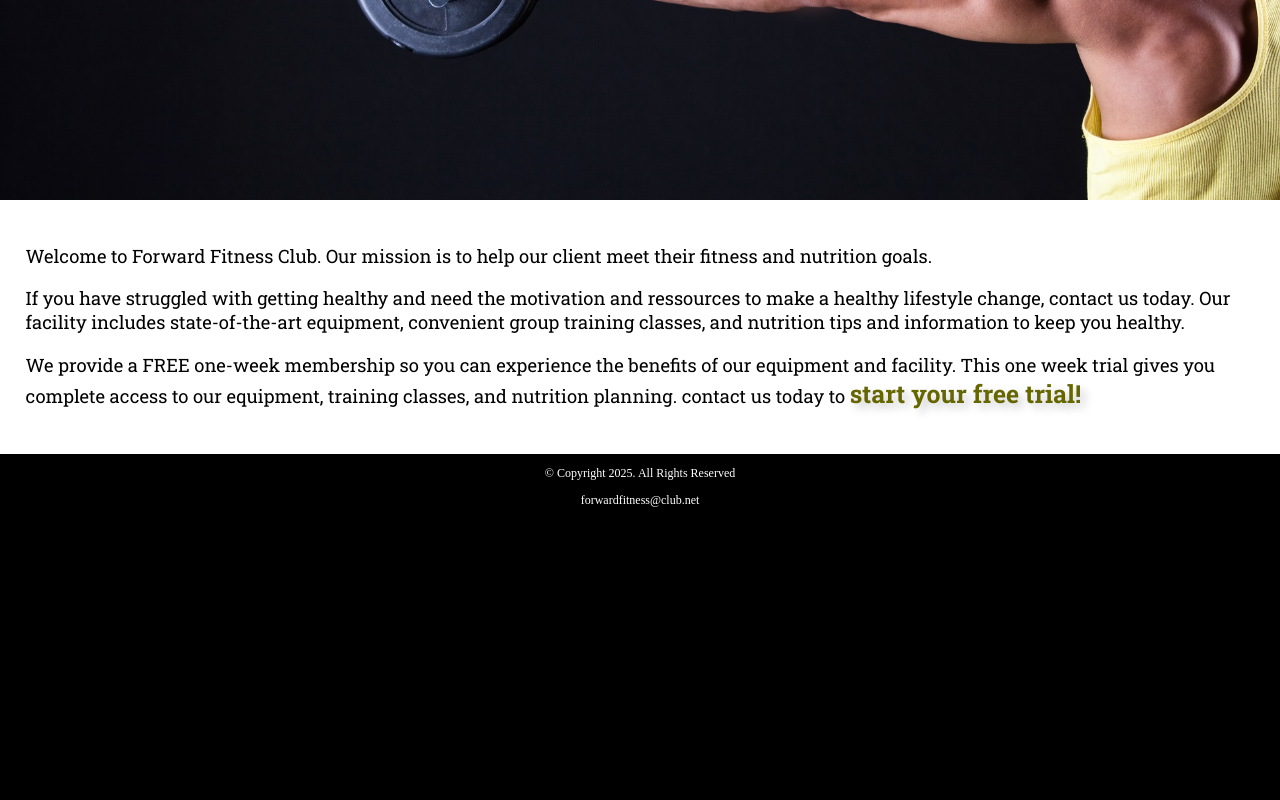
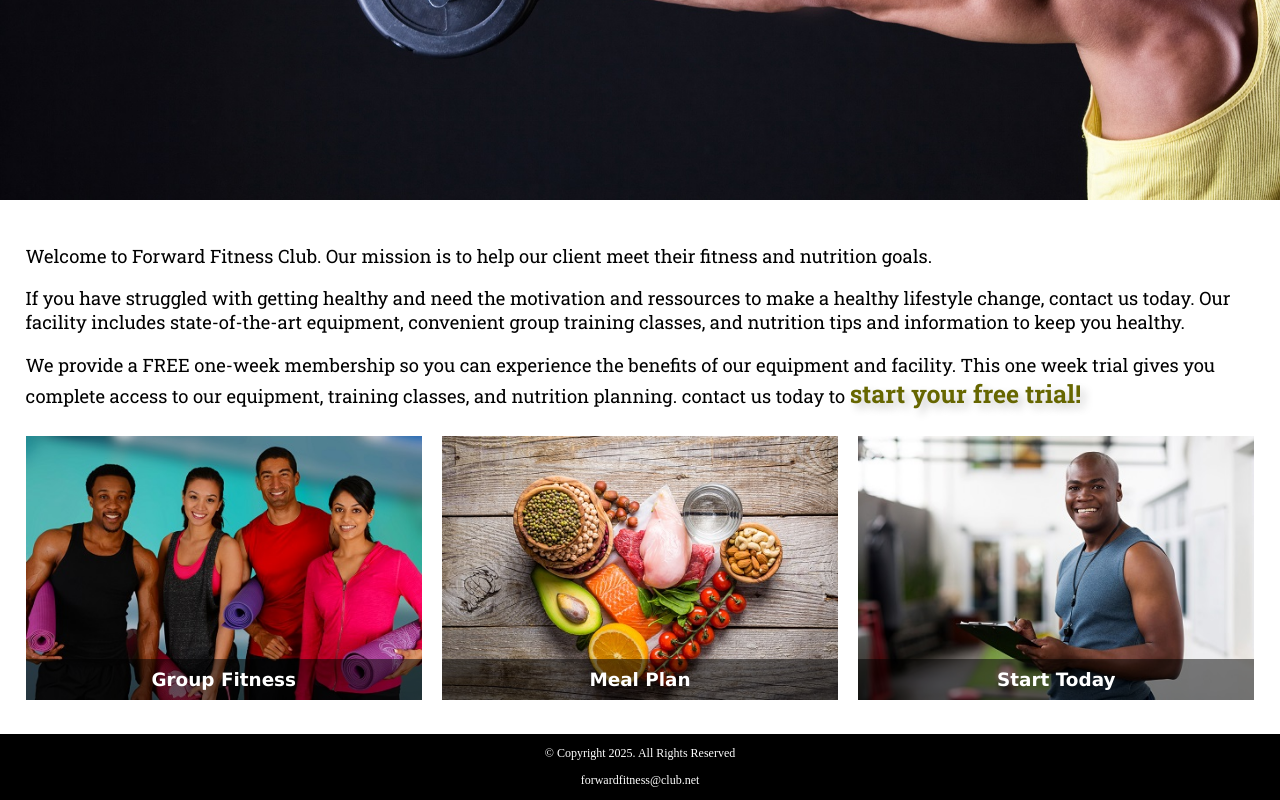
Before and after one commit to DIABATE2211/forward-fitness, a plain HTML site: page index.html in a window 1280 px wide. Shown: the part 626-1426 px from the top of the page. Before the commit the page ends 1146 px from the top, so only its background shows below. Drawn offline with Linux system fonts and the light colour scheme; a web font is replaced by a local one.

Commit message:
Update index.html

```diff
--- a/index.html
+++ b/index.html
@@ -14,6 +14,15 @@
             <link rel="stylesheet" href="css/style.css">
 
             <link href="https://fonts.googleapis.com/css2?family=Francois+One&family=Roboto+Slab:wght@100..900&family=Roboto:ital,wght@0,100..900;1,100..900&display=swap" rel="stylesheet">
+
+            <link rel="shortcut icon" href="images/favicon.ico">
+
+            <link rel="icon" type="images/png" size="32x32" href="images/favicon-32x32.png">
+
+            <link rel="apple-touch-icon" size="180x180" href="images/apple-touch-icon.png">
+
+            <link rel="icon" sizes="192x192" href="images/android-chrome-192x192.png">
+
 
     </head>
 
@@ -105,6 +114,25 @@
 
                 </div>
 
+                <div class="grid">
+
+                   <figure class="frame">
+                        <a href="classes.html"><img src="images/fitness-group.jpg" alt="group of fitness people"></a>
+                        <figcaption class="pic-text">Group Fitness</figcaption>
+                   </figure>
+
+                    <figure class="frame">
+                        <a href="nutrition.html"><img src="images/food-heart.jpg" alt="healthy food in the shape of a heart"></a>
+                        <figcaption class="pic-text">Meal Plan</figcaption>
+                    </figure>
+
+                    <figure class="frame">
+                        <a href="contact.html"><img src="images/personal-trainer.jpg" alt="personal treiner with a clipboard"></a>
+                        <figcaption class="pic-text">Start Today</figcaption>
+                   </figure>
+
+                </div>
+
             </main>
 
             <!--use the footer area to add webpage footer content-->
```
